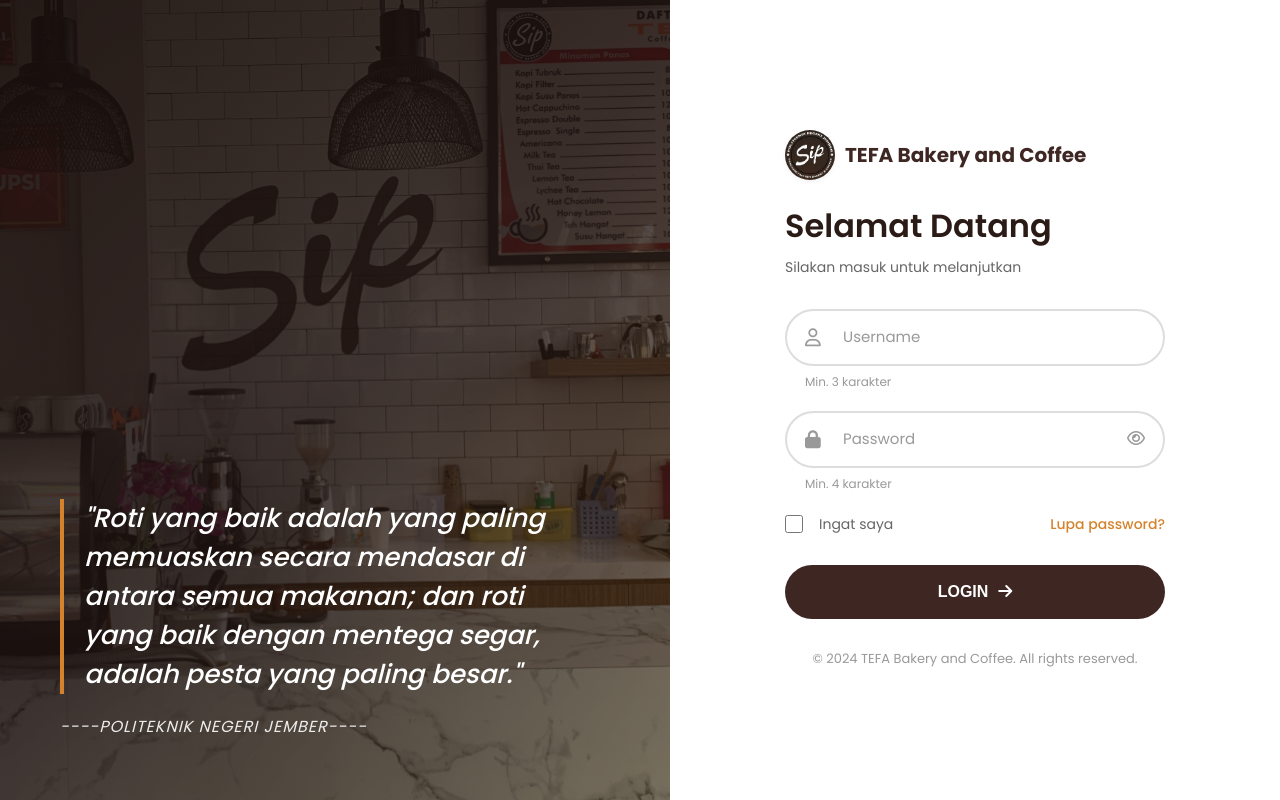
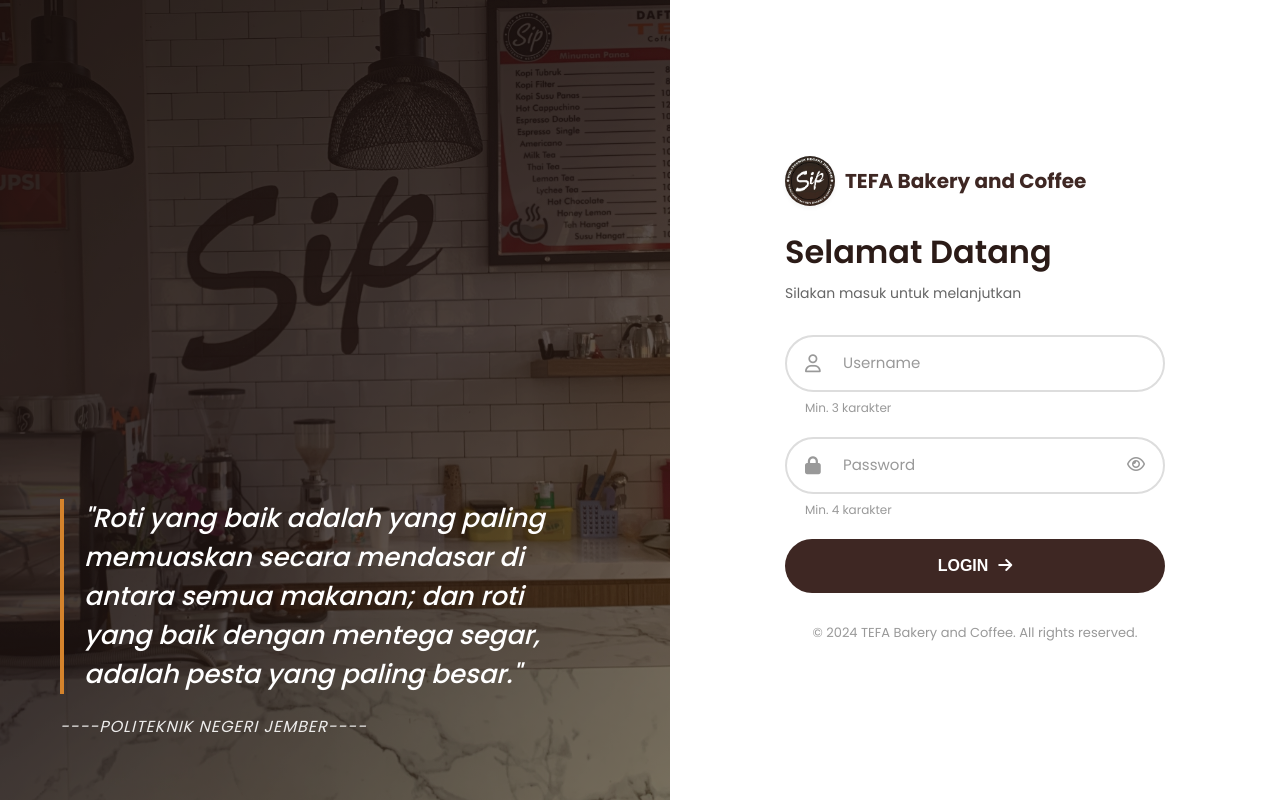
Before and after one commit to rafifbillah/tefa_project, a PHP site: page /login.php in a window 1280 px wide. Run offline with PHP 8.4, Linux system fonts and the light colour scheme.

Commit message:
hilangkan ingat saya dan lupa password pada halaman login.php

```diff
--- a/login.php
+++ b/login.php
@@ -44,7 +44,7 @@ $basePath = 'admin/';
       <div class="right-panel" role="main">
         <div class="login-box">
           <div class="logo">
-             <img src="assets/img/logo.jpg" alt="Logo">
+            <img src="assets/img/logo.jpg" alt="Logo">
             <span>TEFA Bakery and Coffee</span>
           </div>
 
@@ -109,17 +109,6 @@ $basePath = 'admin/';
               <span id="passwordHelp" class="input-help">Min. 4 karakter</span>
             </div>
 
-
-            <!-- Remember Me & Forgot Password -->
-            <div class="form-extras">
-              <label class="remember-me">
-                <input type="checkbox" id="rememberMe" name="remember" />
-                <span class="checkmark"></span>
-                <span>Ingat saya</span>
-              </label>
-              <a href="#" class="forgot-password">Lupa password?</a>
-            </div>
-
             <!-- Submit Button -->
             <button type="submit" class="login-btn" id="loginBtn">
               <span class="btn-text">LOGIN</span>
```
